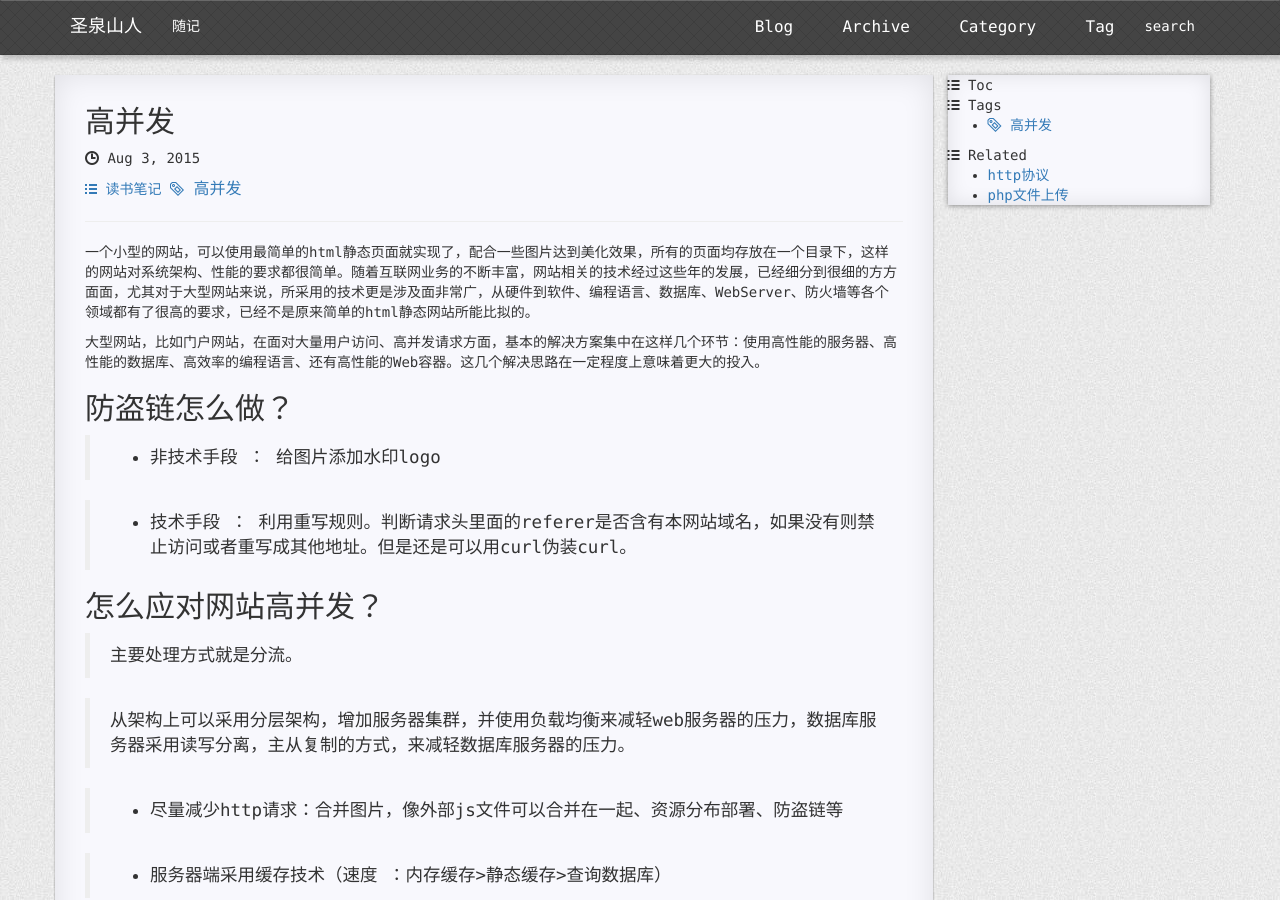
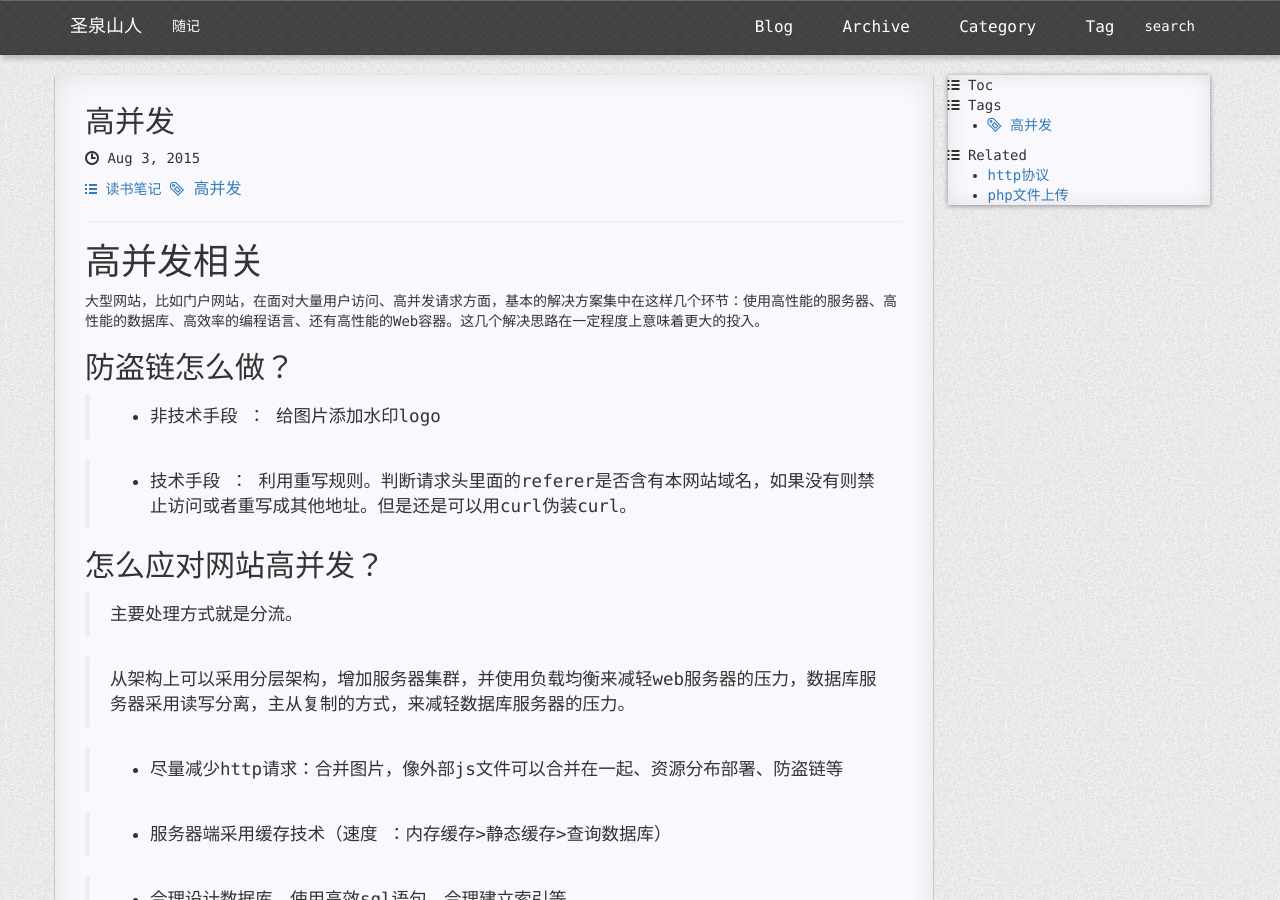
Before and after one commit to myyphp/myyphp-myyphp.github.io, a Jekyll site: the page built from _posts/2015-08-03-about-optimize.md, in a window 1280 px wide and 900 px high. Built offline with Jekyll 4.4.1, drawn with Linux system fonts in a browser that asks for light colours; nearby versions of some CDN libraries; comment, search, counter and statistics services are not loaded.

Commit message:
something change

```diff
--- a/_posts/2015-08-03-about-optimize.md
+++ b/_posts/2015-08-03-about-optimize.md
@@ -5,9 +5,10 @@ tags:  高并发
 categories: 读书笔记
 ---
 
-一个小型的网站，可以使用最简单的html静态页面就实现了，配合一些图片达到美化效果，所有的页面均存放在一个目录下，这样的网站对系统架构、性能的要求都很简单。随着互联网业务的不断丰富，网站相关的技术经过这些年的发展，已经细分到很细的方方面面，尤其对于大型网站来说，所采用的技术更是涉及面非常广，从硬件到软件、编程语言、数据库、WebServer、防火墙等各个领域都有了很高的要求，已经不是原来简单的html静态网站所能比拟的。
+#高并发相关
 
 大型网站，比如门户网站，在面对大量用户访问、高并发请求方面，基本的解决方案集中在这样几个环节：使用高性能的服务器、高性能的数据库、高效率的编程语言、还有高性能的Web容器。这几个解决思路在一定程度上意味着更大的投入。
+
 ##防盗链怎么做？
 
 > - 非技术手段 ： 给图片添加水印logo
```
